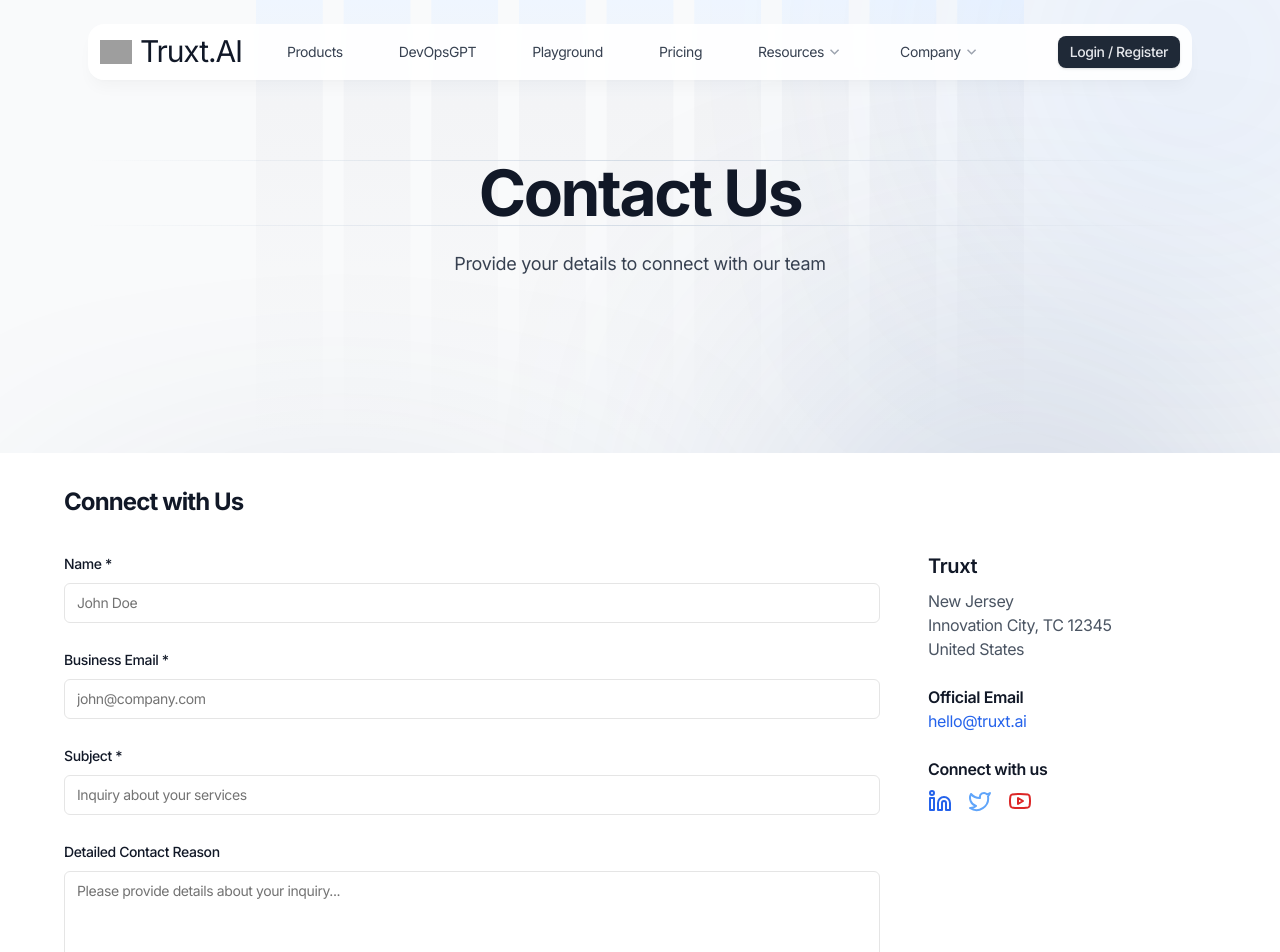
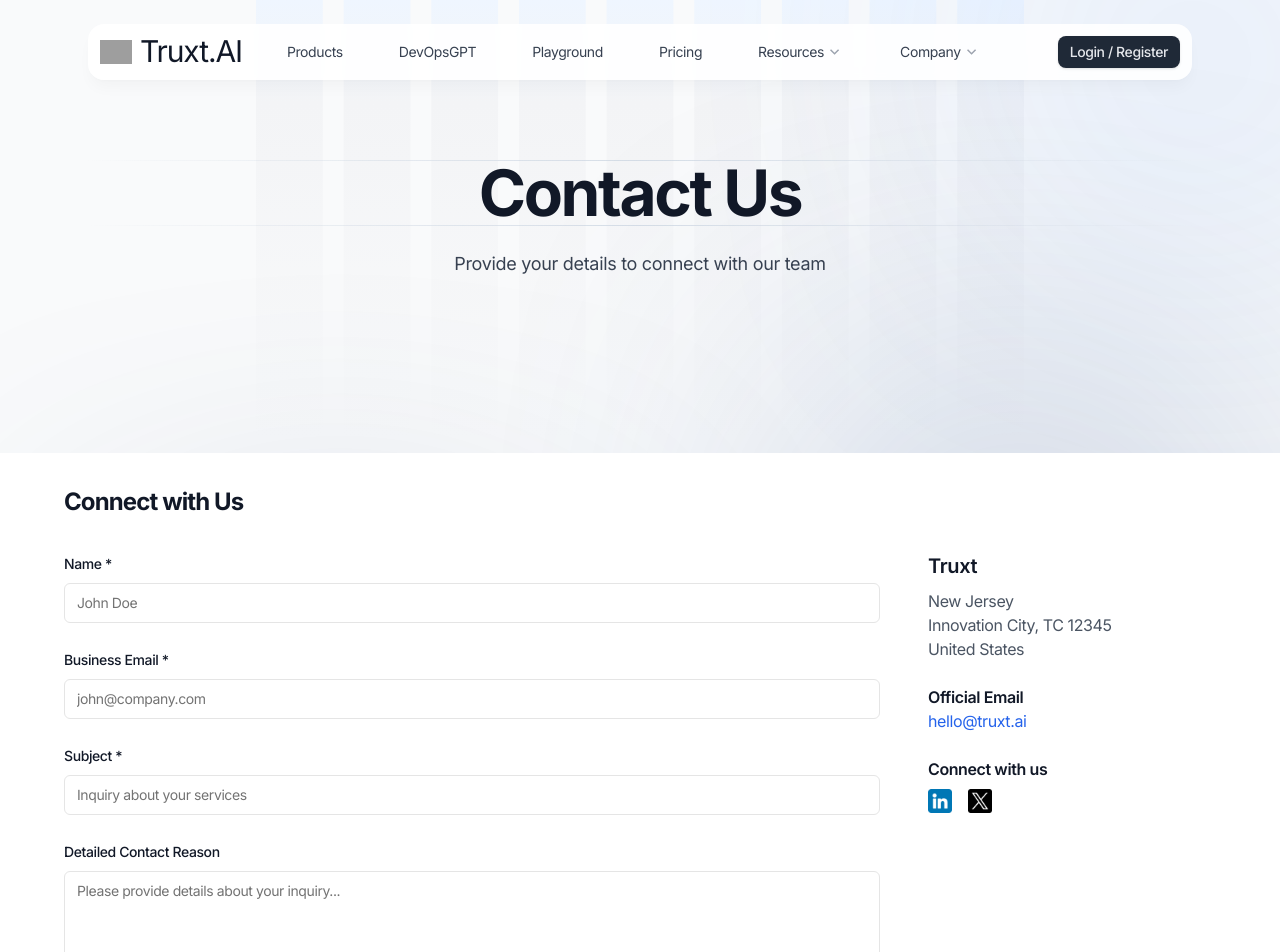
Before and after one commit to Truxt-ai/truxt-ai.github.io, a Next.js app: page /contact-us in a window 1280 px wide. Shown: the top 952 px of the page. Built offline with nearby package versions, Linux system fonts and the light colour scheme; grey boxes are pictures that could not be loaded.

Commit message:
Contact Form Social Media Icons fixed

```diff
--- a/components/contact-form.tsx
+++ b/components/contact-form.tsx
@@ -153,17 +153,13 @@ export default function ContactForm() {
                         <div className='space-y-2'>
                             <h3 className='font-semibold'>Connect with us</h3>
                             <div className='flex space-x-4'>
-                                <a href='https://www.linkedin.com/company/truxt' target='_blank' rel='noopener noreferrer' className='text-blue-600 hover:text-blue-800'>
-                                    <Linkedin className='h-6 w-6' />
+                                <a href='https://www.linkedin.com/company/truxt-ai/' target='_blank' rel='noopener noreferrer' className='text-blue-600 hover:text-blue-800'>
+                                    <img src='/images/linkedin.png' alt='Error in loading' className='size-6'/>
                                     <span className='sr-only'>LinkedIn</span>
                                 </a>
-                                <a href='https://twitter.com/truxt' target='_blank' rel='noopener noreferrer' className='text-blue-400 hover:text-blue-600'>
-                                    <Twitter className='h-6 w-6' />
-                                    <span className='sr-only'>Twitter</span>
-                                </a>
-                                <a href='https://www.youtube.com/truxt' target='_blank' rel='noopener noreferrer' className='text-red-600 hover:text-red-800'>
-                                    <Youtube className='h-6 w-6' />
-                                    <span className='sr-only'>YouTube</span>
+                                <a href='https://x.com/truxtai' target='_blank' rel='noopener noreferrer' className='text-blue-400 hover:text-blue-600'>
+                                <img src='/images/twitter.png' alt='Error in loading' className='size-6'/>
+                                <span className='sr-only'>Twitter</span>
                                 </a>
                             </div>
                         </div>
```
